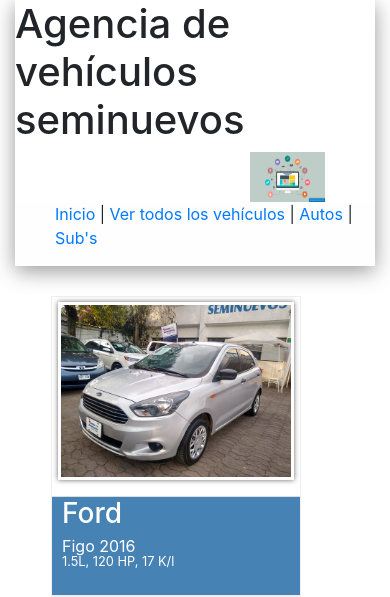
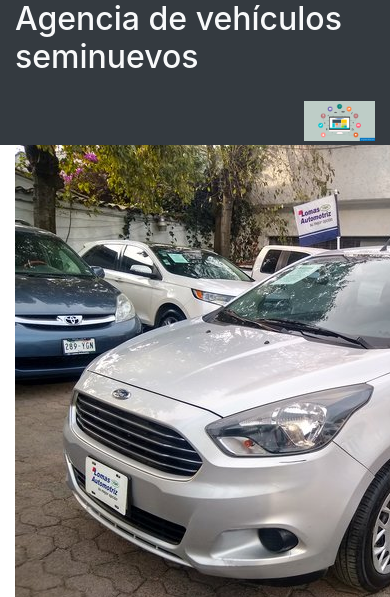
Before and after one commit to AngelAguilar16/Programacion-Web, a PHP site: page /resources/views/inicio.php in a window 390 px wide; the page is wider, and only the part inside the window is pictured. Shown: the top 597 px of that part. Run offline with PHP 8.4, Linux system fonts and the light colour scheme; style sheets or scripts are compiled from the project's sources.

Commit message:
Update files

```diff
--- /dev/null
+++ b/E1D/index.php
@@ -0,0 +1,5 @@
+<?php
+
+header('Location: /resources/views/inicio.php');
+
+?>
--- a/E1D/resources/js/app.js
+++ b/E1D/resources/js/app.js
@@ -1,6 +1,6 @@
 const app = {
 
-    urlDatos : "resources/data/autos.json",
+    urlDatos : "/resources/data/autos.json",
 
     filtro : "todos",
 
--- a/E1D/resources/views/layouts/main.php
+++ b/E1D/resources/views/layouts/main.php
@@ -7,29 +7,20 @@
 <head>
     <meta charset="UTF-8">
     <meta name="viewport" content="width=device-width, initial-scale=1.0">
-    <title>Actividad 1</title>
-    <link rel="stylesheet" href="/resources/css/styles.css">
+    <title>AVeSe</title>
     <link rel="stylesheet" href="https://stackpath.bootstrapcdn.com/bootstrap/4.4.1/css/bootstrap.min.css" integrity="sha384-Vkoo8x4CGsO3+Hhxv8T/Q5PaXtkKtu6ug5TOeNV6gBiFeWPGFN9MuhOf23Q9Ifjh" crossorigin="anonymous">
+    <!--<link rel="stylesheet" href="/resources/css/styles.css">-->
 </head>
 <body>
-   <div id="app">
-       <div class="container">
-            <div class="header">
-                <div style="display: inline-block;">
-                    <h1 id="titulo">Agencia de vehículos seminuevos</h1>
-                </div>
-                <div class="logo">
-                    <img src="resources/images/ppw.png">
-                </div>
-                <nav>
-                    <ul>
-                        <li><a href="#">Inicio</a> | </li>
-                        <li><a href="#" class="menu" data-filtro="todos">Ver todos los vehículos</a> | </li>
-                        <li><a href="#" class="menu" data-filtro="auto">Autos </a> | </li>
-                        <li><a href="#" class="menu" data-filtro="sub">Sub's </a></li>
-                    </ul>
-                </nav>
+   <div id="app" class="container mw-100">
+        <div class="row bg-dark text-light">
+            <div class="col-md-8">
+                <h2 id="titulo">Agencia de vehículos seminuevos</h2>
             </div>
+            <div class="col-md-4 text-right">
+                <img src="/resources/images/ppw.png" class="my-1 mt-3" style="height:40px;">
+            </div>
+        </div>
 
 <?php
     }
@@ -37,7 +28,6 @@
     function foot(){
 ?>
 
-        </div>
     </div>
     <div class="modal" id="modal-foto"></div>
     <script src="https://code.jquery.com/jquery-3.4.1.slim.min.js" integrity="sha384-J6qa4849blE2+poT4WnyKhv5vZF5SrPo0iEjwBvKU7imGFAV0wwj1yYfoRSJoZ+n" crossorigin="anonymous"></script>
```
Also changed, not shown: E1D/index.html (added).
